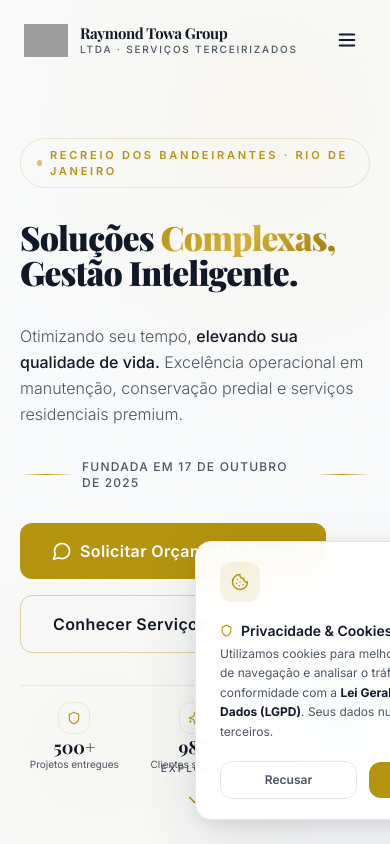
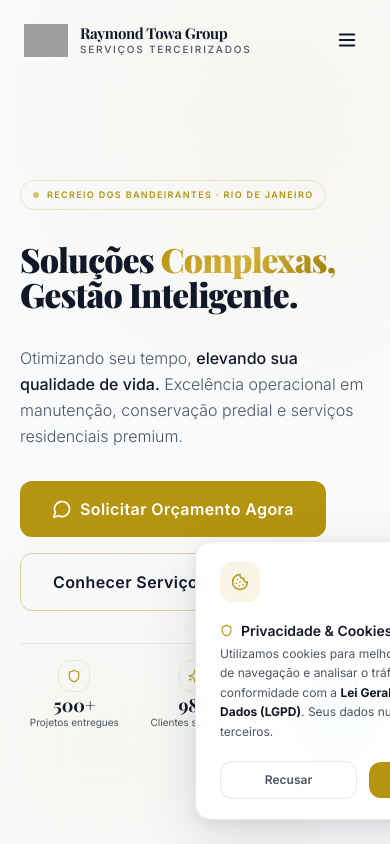
Before and after one commit to adrielengenharia/raymond-towa, a Next.js app: page / in a window 390 px wide. Shown: the top 844 px of the page. Built offline with nearby package versions, Linux system fonts and the light colour scheme; grey boxes are pictures that could not be loaded.

Commit message:
fix: navbar/footer cleanup, hero tweaks, mobile layout improvements

```diff
--- a/src/components/AboutSection.tsx
+++ b/src/components/AboutSection.tsx
@@ -142,7 +142,7 @@ export default function AboutSection() {
             </div>
 
             {/* Pilares */}
-            <div className="grid grid-cols-1 gap-4 mt-2">
+            <div className="hidden sm:grid grid-cols-1 gap-4 mt-2">
               {PILLARS.map(({ icon: Icon, title, description }, i) => (
                 <motion.div
                   key={title}
--- a/src/components/Footer.tsx
+++ b/src/components/Footer.tsx
@@ -105,7 +105,7 @@ export default function Footer() {
                   Raymond Towa Group
                 </p>
                 <p className="text-[10px] font-medium tracking-widest uppercase text-gold">
-                  LTDA
+                  Serviços Terceirizados
                 </p>
               </div>
             </Link>
--- a/src/components/HeroSection.tsx
+++ b/src/components/HeroSection.tsx
@@ -90,9 +90,9 @@ export default function HeroSection() {
           >
             {/* Label */}
             <motion.div variants={itemVariants} className="flex items-center gap-3">
-              <div className="flex items-center gap-2 px-4 py-2 rounded-full bg-gold/8 border border-gold/20">
-                <div className="w-1.5 h-1.5 rounded-full bg-gold animate-pulse" />
-                <span className="section-label text-[11px]">
+              <div className="flex items-center gap-2 px-3 py-1.5 rounded-full bg-gold/8 border border-gold/20">
+                <div className="w-1.5 h-1.5 rounded-full bg-gold animate-pulse flex-shrink-0" />
+                <span className="section-label text-[9px] sm:text-[11px] whitespace-nowrap tracking-[0.15em] sm:tracking-[0.25em]">
                   Recreio dos Bandeirantes · Rio de Janeiro
                 </span>
               </div>
@@ -133,14 +133,6 @@ export default function HeroSection() {
               residenciais premium.
             </motion.p>
 
-            {/* Data de fundação */}
-            <motion.div variants={itemVariants} className="flex items-center gap-2">
-              <div className="gold-divider" />
-              <span className="text-xs tracking-widest uppercase text-graphite-muted font-medium">
-                Fundada em 17 de Outubro de 2025
-              </span>
-              <div className="gold-divider" />
-            </motion.div>
 
             {/* CTAs */}
             <motion.div variants={itemVariants} className="flex flex-wrap gap-4">
@@ -242,7 +234,7 @@ export default function HeroSection() {
 
       {/* ── Scroll Indicator ── */}
       <motion.div
-        className="absolute bottom-10 left-1/2 -translate-x-1/2 flex flex-col items-center gap-2 cursor-pointer"
+        className="hidden sm:flex absolute bottom-10 left-1/2 -translate-x-1/2 flex-col items-center gap-2 cursor-pointer"
         initial={{ opacity: 1 }}
         onClick={() => document.querySelector("#servicos")?.scrollIntoView({ behavior: "smooth" })}
         aria-label="Rolar para serviços"
--- a/src/components/Navbar.tsx
+++ b/src/components/Navbar.tsx
@@ -87,7 +87,7 @@ export default function Navbar() {
                   Raymond Towa Group
                 </span>
                 <span className="text-[10px] font-medium tracking-[0.18em] uppercase text-graphite-muted">
-                  LTDA · Serviços Terceirizados
+                  Serviços Terceirizados
                 </span>
               </div>
             </Link>
--- a/src/components/ServicesSection.tsx
+++ b/src/components/ServicesSection.tsx
@@ -298,7 +298,7 @@ export default function ServicesSection() {
         <SectionHeader />
 
         {/* Bento Grid Assimétrico */}
-        <div className="grid grid-cols-1 md:grid-cols-2 lg:grid-cols-3 xl:grid-cols-4 gap-3 sm:gap-5 auto-rows-min">
+        <div className="grid grid-cols-2 lg:grid-cols-3 xl:grid-cols-4 gap-3 sm:gap-5 auto-rows-min">
           {/* Row 1 — Large cards */}
           <div className="md:col-span-2 lg:col-span-2">
             <ServiceCard service={SERVICES[0]} index={0} />
```
